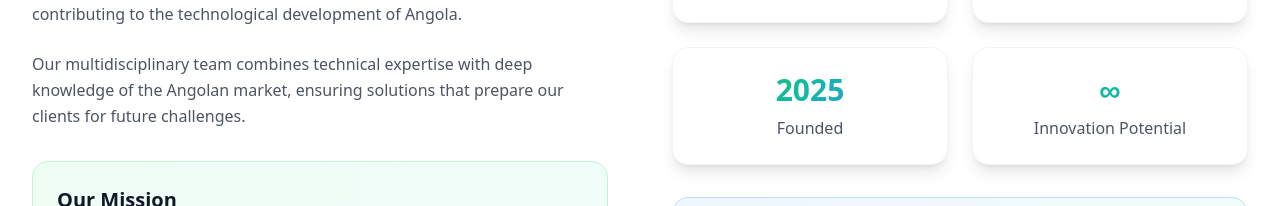
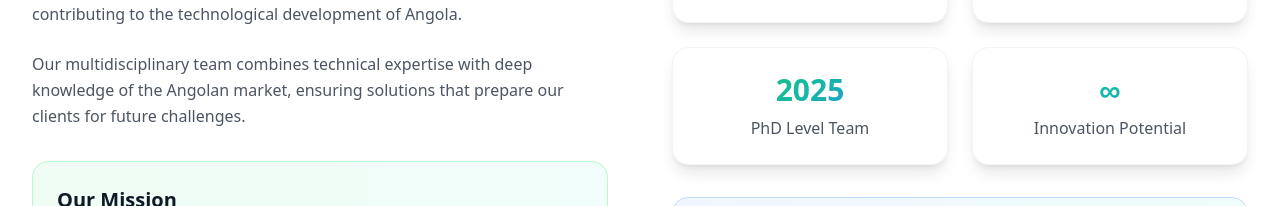
Before and after one commit to ArlindoDDRAlmada/oet-landing, a React (Vite) app: page / in a window 1280 px wide. Shown: the part 1305-1511 px from the top of the page. Built offline with nearby package versions, Linux system fonts and the light colour scheme.

Commit message:
Update translations: Change 'Founded' to 'PhD Level Team' in English and update Portuguese translation

```diff
--- a/src/i18n.ts
+++ b/src/i18n.ts
@@ -112,7 +112,7 @@ i18n
                         value4Desc: 'Transforming the Angolan technological landscape.',
                         stat1: 'Commitment to Quality',
                         stat2: 'Support Available',
-                        stat3: 'Founded',
+                        stat3: 'PhD Level Team',
                         stat4: 'Innovation Potential',
                     },
                     footer: {
@@ -376,7 +376,7 @@ i18n
                         value4Desc: 'Transformando o cenário tecnológico angolano.',
                         stat1: 'Compromisso com Qualidade',
                         stat2: 'Suporte Disponível',
-                        stat3: 'PhD level Team',
+                        stat3: 'Nível do team, Doutoramento',
                         stat4: 'Potencial de Inovação',
                     },
                     footer: {
```
